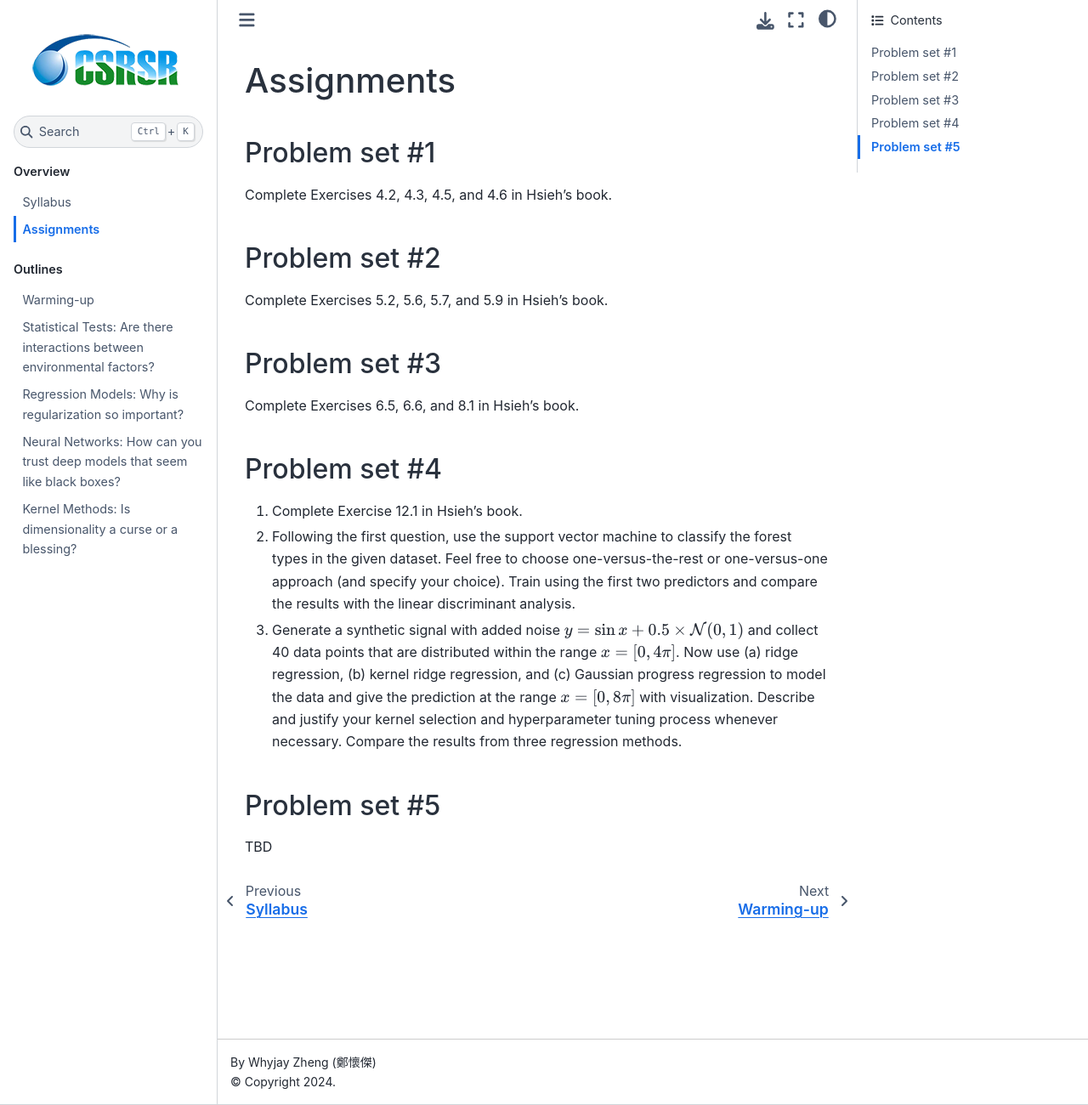
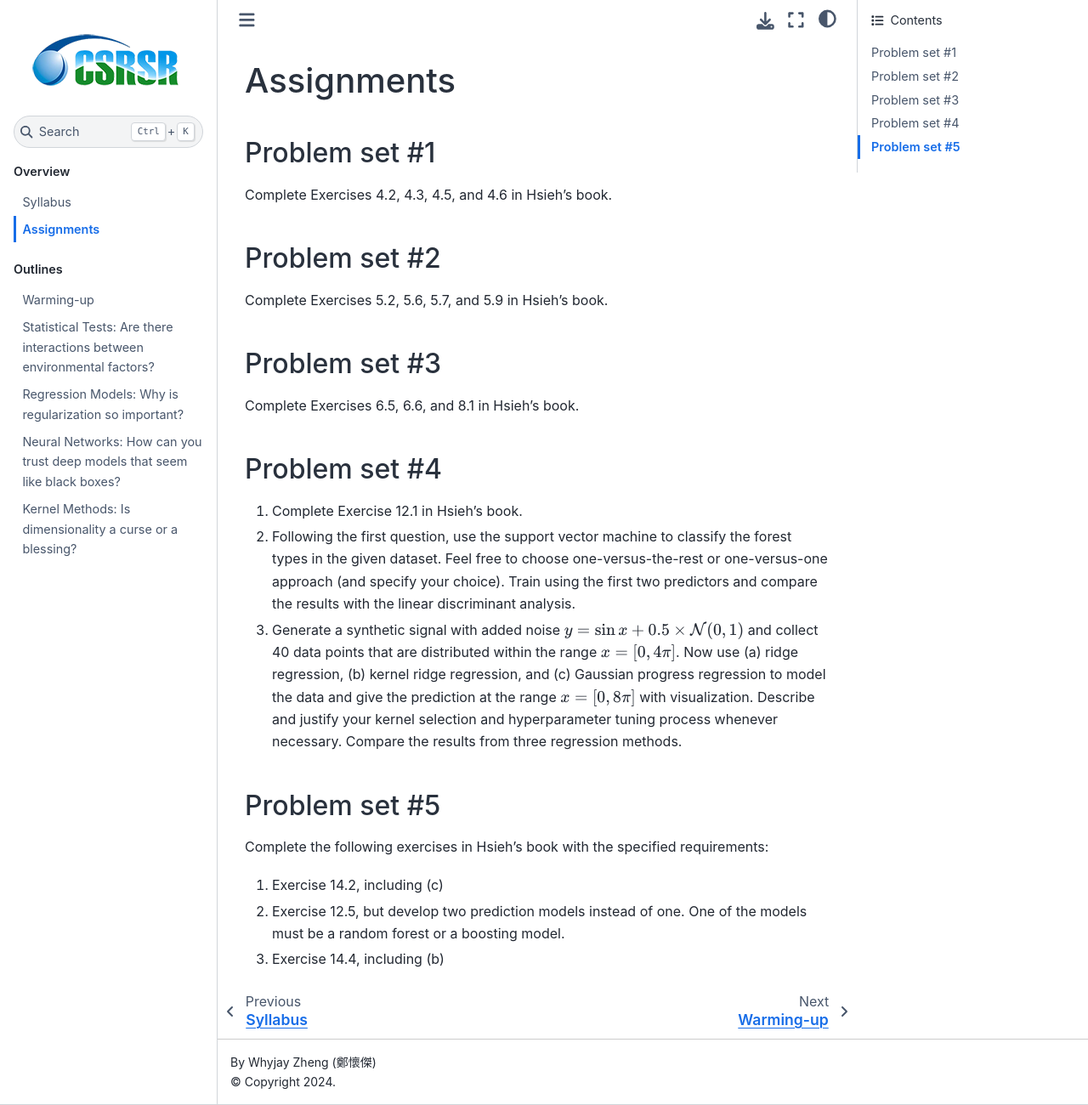
Before and after one commit to whyjz/ncu-env-data-science-zhtw, a Jupyter Book: the page built from docs/assignments.md, in a window 1280 px wide and 1300 px high. Shown: the whole window at 85% size. Built offline with Jupyter Book 1.0.4 settings and Sphinx 7.4.7 and the Sphinx Book theme 1.1.4, drawn with Linux system fonts in a browser that asks for light colours.

Commit message:
Update problem set 5

```diff
--- a/docs/assignments.md
+++ b/docs/assignments.md
@@ -20,4 +20,8 @@ Complete Exercises 6.5, 6.6, and 8.1 in Hsieh's book.
 
 ## Problem set #5
 
-TBD
+Complete the following exercises in Hsieh's book with the specified requirements:
+
+1. Exercise 14.2, including (c)
+2. Exercise 12.5, but develop two prediction models instead of one. One of the models must be a random forest or a boosting model.
+3. Exercise 14.4, including (b)
```
Also changed, not shown: docs/syllabus.md (+1 -1 lines).
